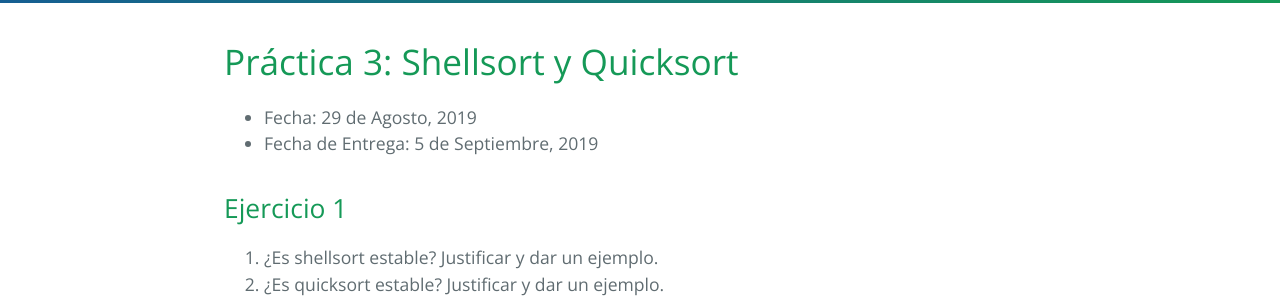
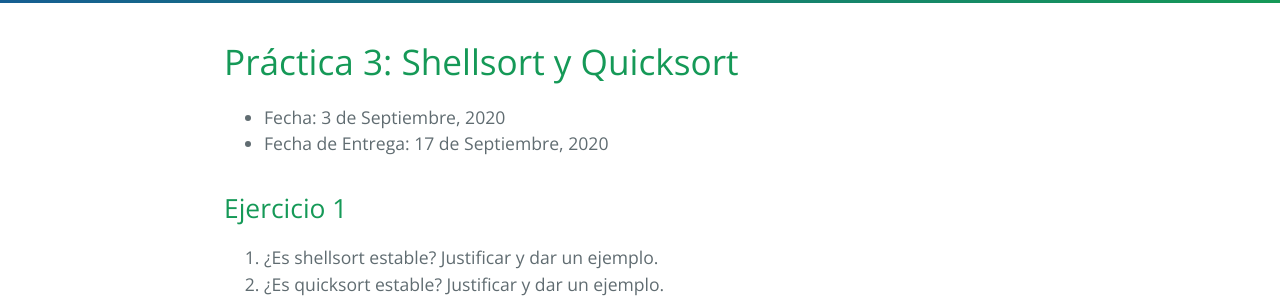
Before and after one commit to FacultadDeIngenieria/anaydis, a Jekyll site: the page built from practice/tp3.md, in a window 1280 px wide. Shown: the part 266-566 px from the top of the page. Built offline with Jekyll 4.4.1, drawn with Linux system fonts in a browser that asks for light colours.

Commit message:
feat: updating class

```diff
--- a/practice/tp3.md
+++ b/practice/tp3.md
@@ -6,8 +6,8 @@ permalink: /practice/3
 
 # Práctica 3: Shellsort y Quicksort
 
-* Fecha: 29 de Agosto, 2019
-* Fecha de Entrega: 5 de Septiembre, 2019
+* Fecha: 3 de Septiembre, 2020
+* Fecha de Entrega: 17 de Septiembre, 2020
 
 ## Ejercicio 1
 
```
Also changed, not shown: README.md.
